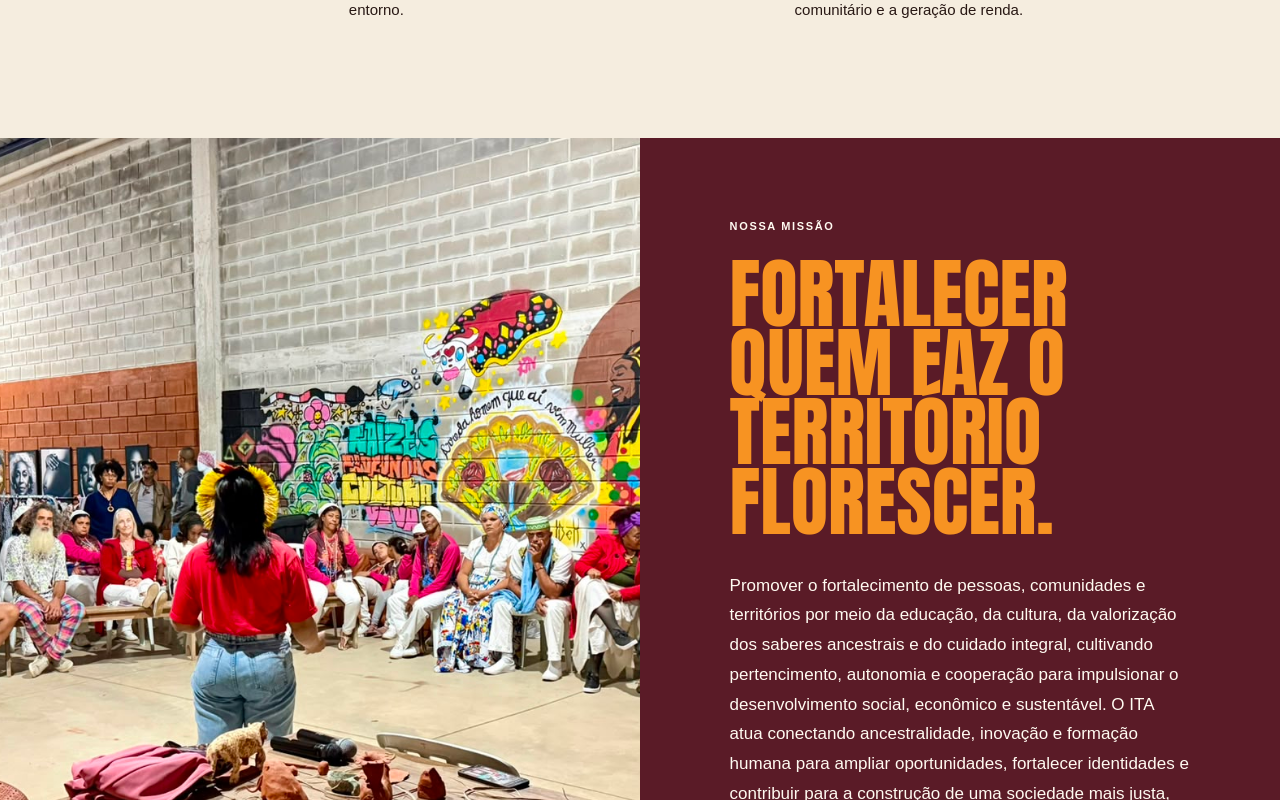
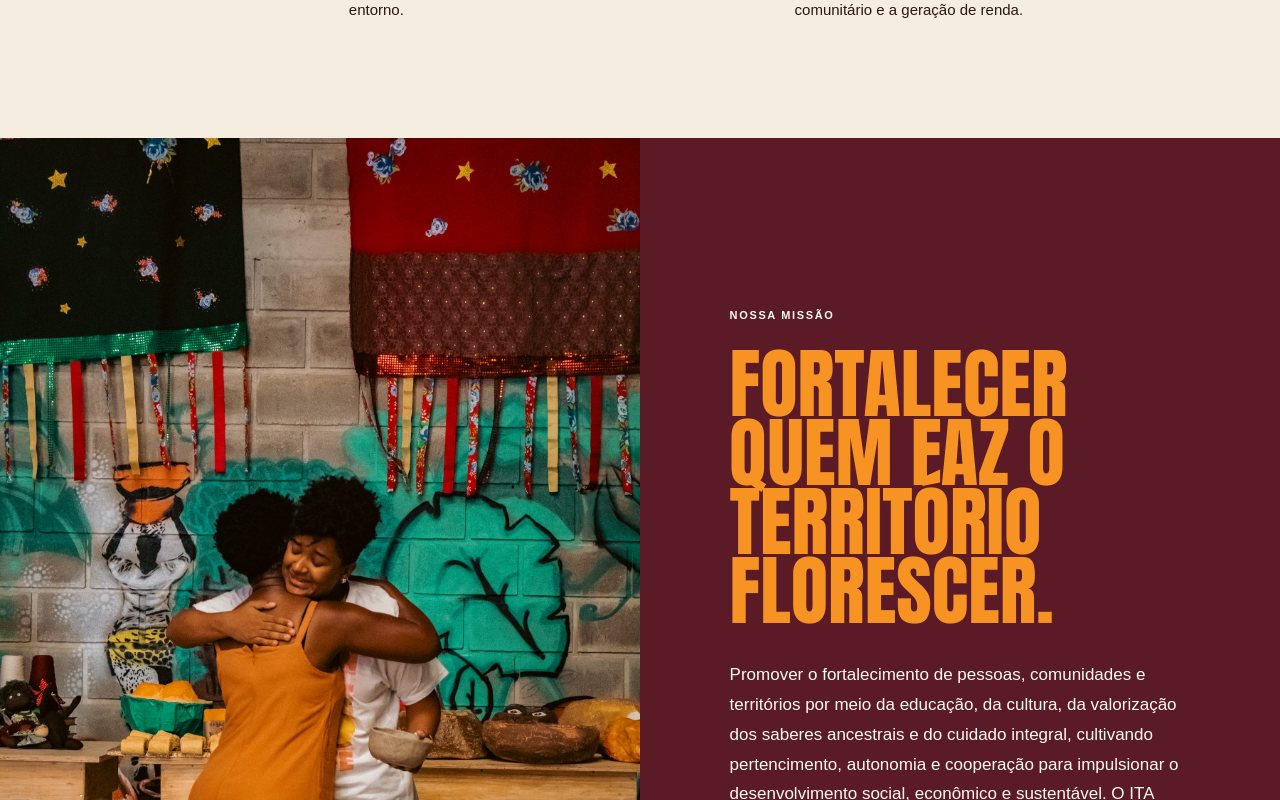
Before and after one commit to thyfanixs/instituto-terra-ancestral, a Next.js app: page /quem-somos in a window 1280 px wide. Shown: the part 1660-2460 px from the top of the page. Built offline with nearby package versions, Linux system fonts and the light colour scheme.

Commit message:
Atualiza foto da missão institucional

```diff
--- a/app/quem-somos/page.tsx
+++ b/app/quem-somos/page.tsx
@@ -49,7 +49,7 @@ export default function QuemSomos() {
 
       <section className="mission-block">
         <div className="mission-photo image-reveal">
-          <img src={assetPath("/images/official/rodas-de-conversa.jpg")} alt="Roda de conversa promovida pelo Instituto" />
+          <img src={assetPath("/images/official/depoimento-barbara-ione-estudantes.jpg")} alt="Bárbara e Ione, estudantes do ITA, em um abraço" />
         </div>
         <div className="mission-text">
           <p className="kicker reveal">Nossa missão</p>
```
Also changed, not shown: public/images/official/depoimento-barbara-ione-estudantes.jpg (added), 1 other file (tests, documents, lock files or other folders).
